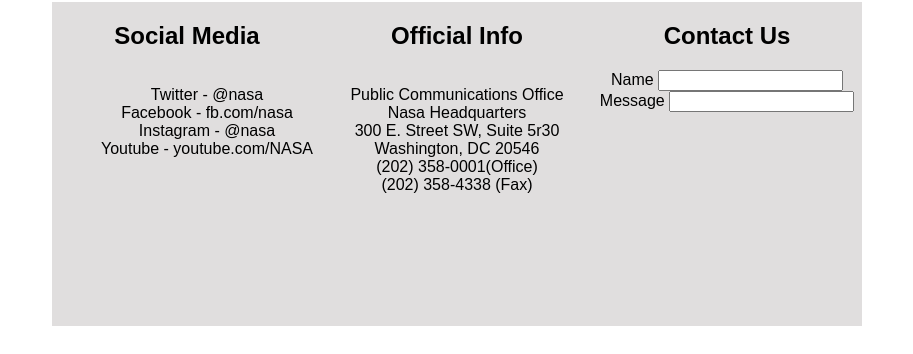
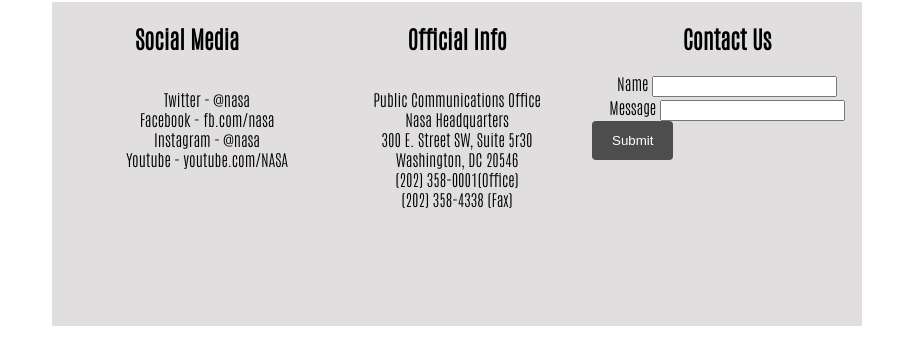
Before and after one commit to TuckerN20/nasa-project, a plain HTML site: page index.html in a window 1280 px wide. Shown: the part 476-830 px from the top of the page, without its empty margins (183-1096 px from the left). Drawn offline with Linux system fonts and the light colour scheme.

Commit message:
in progress

```diff
--- a/index.html
+++ b/index.html
@@ -4,6 +4,9 @@
 <head>
     <meta charset="utf-8">
     <link rel="stylesheet" href="./style.css">
+    <link rel="preconnect" href="https://fonts.googleapis.com">
+<link rel="preconnect" href="https://fonts.gstatic.com" crossorigin>
+<link href="https://fonts.googleapis.com/css2?family=Antonio:wght@100&display=swap" rel="stylesheet">
     <title>Nasa</title>
 </head>
 
@@ -44,10 +47,18 @@
                 Contact Us
             </h2>
             <form>
+                <div>
                 <label for="name">Name</label>
                 <input type="text" id="name" name="name">
+                </div>
+                <div>
                 <label for="message">Message</label>
                 <input type="text" id="message" message="message">
+                </div>
+                <div>
+                    <input type="submit" value="Submit">
+                </div>
+
             </form>
 
 
--- a/style.css
+++ b/style.css
@@ -52,3 +52,19 @@
 ul{
     list-style-type: none;
 }
+
+input[type=submit] {
+    background-color: rgb( 77, 77, 77);
+    color: white;
+    padding: 12px 20px;
+    border: 2px black;
+    border-radius: 4px;
+    cursor: pointer;
+    float: left;
+}
+
+input[type=text] {
+
+    margin: 0 auto;
+
+}
```
